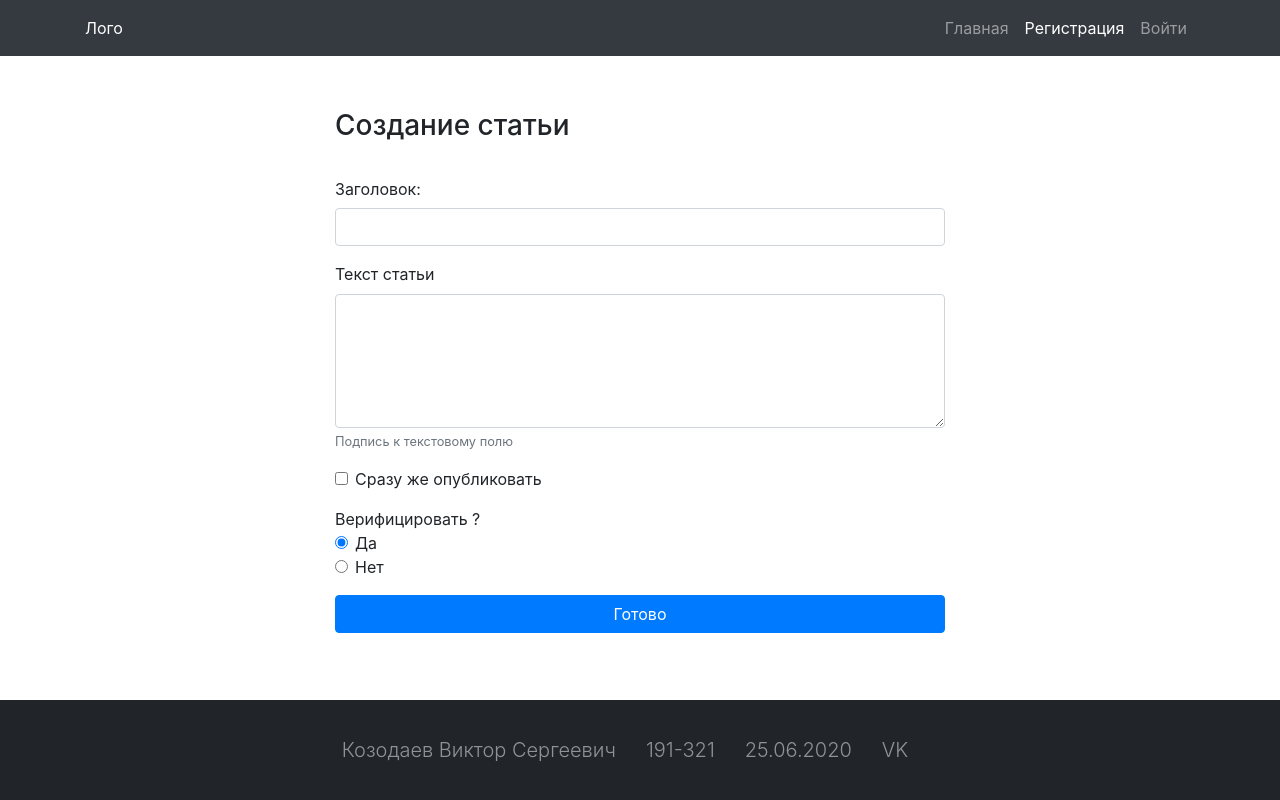
After one commit to fredikey/university, a PHP site: page /article/add.html in a window 1280 px wide. The commit adds this page. Run offline with PHP 8.4, Linux system fonts and the light colour scheme; some libraries are stand-ins or nearby versions.

Commit message:
add: layout for arcticle crud

```diff
--- /dev/null
+++ b/article/add.html
@@ -0,0 +1,110 @@
+<!doctype html>
+<html lang="en">
+<head>
+	<meta charset="UTF-8">
+	<meta name="viewport"
+	      content="width=device-width, user-scalable=no, initial-scale=1.0, maximum-scale=1.0, minimum-scale=1.0">
+	<meta http-equiv="X-UA-Compatible" content="ie=edge">
+	<!--	Add bootstrap -->
+	<link rel="stylesheet" href="https://maxcdn.bootstrapcdn.com/bootstrap/4.0.0/css/bootstrap.min.css" integrity="sha384-Gn5384xqQ1aoWXA+058RXPxPg6fy4IWvTNh0E263XmFcJlSAwiGgFAW/dAiS6JXm" crossorigin="anonymous">
+	<!--	Custom styles -->
+	<link rel="stylesheet" href="../styles/main.css">
+	<title>Exam</title>
+</head>
+<body>
+<!-- Header with Navigation -->
+<nav class="navbar navbar-expand-lg navbar-dark bg-dark static-top">
+	<div class="container">
+		<span class="logo">
+			Лого
+		</span>
+		<button class="navbar-toggler" type="button" data-toggle="collapse" data-target="#navbarResponsive" aria-controls="navbarResponsive" aria-expanded="false" aria-label="Toggle navigation">
+			<span class="navbar-toggler-icon"></span>
+		</button>
+		<div class="collapse navbar-collapse" id="navbarResponsive">
+			<ul class="navbar-nav ml-auto">
+				<li class="nav-item">
+					<a class="nav-link" href="../index.php">Главная</a>
+				</li>
+				<li class="nav-item active">
+					<a
+						class="nav-link"
+						href="../signup.php"
+					>Регистрация</a>
+				</li>
+				<li class="nav-item">
+					<a
+						class="nav-link"
+						href="../login.php"
+					>Войти</a>
+				</li>
+			</ul>
+		</div>
+	</div>
+</nav>
+<!-- create  -->
+<main class="main main__form container">
+	<h3 class="modal-title mt-5 mb-4">Создание статьи</h3>
+	<form
+		method="post"
+		name="create-form"
+		id="create-form"
+	>
+		<div class="form-group">
+			<label for="create-form-title" class="col-form-label">Заголовок:</label>
+			<input name="title" required type="text" class="form-control" id="create-form-title">
+		</div>
+		<div class="form-group">
+			<label for="text">Текст статьи</label>
+			<textarea name="text" class="form-control" id="text" rows="5"></textarea>
+			<small class="form-text text-muted">
+				Подпись к текстовому полю
+			</small>
+		</div>
+		<div class="form-group">
+			<div class="form-check">
+				<input name="publish" class="form-check-input" type="checkbox" id="check">
+				<label class="form-check-label" for="check">
+					Сразу же опубликовать
+				</label>
+			</div>
+		</div>
+		<span>
+			Верифицировать ?
+		</span>
+		<div class="form-check">
+			<input class="form-check-input" type="radio" name="verify" id="verifyYes" value="1" checked>
+			<label class="form-check-label" for="verifyYes">
+				Да
+			</label>
+		</div>
+		<div class="form-check mb-3">
+			<input class="form-check-input" type="radio" name="verify" id="verifyNo" value="0">
+			<label class="form-check-label" for="verifyNo">
+				Нет
+			</label>
+		</div>
+	</form>
+	<button type="submit" form="create-form" class="btn btn-primary">Готово</button>
+</main>
+
+<footer class="container-fluid footer">
+	<p class="footer-item lead">
+		Козодаев Виктор Сергеевич
+	</p>
+	<p class="footer-item lead">
+		191-321
+	</p>
+	<p class="footer-item lead">
+		25.06.2020
+	</p>
+	<p class="footer-item lead">
+		<a href="https://vk.com/fredikey">VK</a>
+	</p>
+</footer>
+<!-- bootstrap scripts-->
+<script src="https://code.jquery.com/jquery-3.2.1.slim.min.js" integrity="sha384-KJ3o2DKtIkvYIK3UENzmM7KCkRr/rE9/Qpg6aAZGJwFDMVNA/GpGFF93hXpG5KkN" crossorigin="anonymous"></script>
+<script src="https://cdnjs.cloudflare.com/ajax/libs/popper.js/1.12.9/umd/popper.min.js" integrity="sha384-ApNbgh9B+Y1QKtv3Rn7W3mgPxhU9K/ScQsAP7hUibX39j7fakFPskvXusvfa0b4Q" crossorigin="anonymous"></script>
+<script src="https://maxcdn.bootstrapcdn.com/bootstrap/4.0.0/js/bootstrap.min.js" integrity="sha384-JZR6Spejh4U02d8jOt6vLEHfe/JQGiRRSQQxSfFWpi1MquVdAyjUar5+76PVCmYl" crossorigin="anonymous"></script>
+</body>
+</html>
--- a/styles/main.css
+++ b/styles/main.css
@@ -23,7 +23,6 @@ body {
 	display: flex;
 	flex-direction: column;
 	flex: 1;
-	padding-top: 20px;
 	padding-bottom: 20px;
 }
 .main__form {
@@ -58,6 +57,33 @@ body {
 	color: rgba(255,255,255, 0.5);
 }
 
+.greetings {
+	margin-top: 40px;
+	margin-bottom: 40px;
+}
+/* items list */
+.list {
+	display: flex;
+	flex-direction: column;
+}
+
+.list-item {
+	margin-bottom: 30px;
+}
+
+.list-item-text {
+	max-height: 100px;
+	overflow: hidden;
+}
+.title-container {
+	display: flex;
+	align-items: center;
+	justify-content: space-between;
+}
+
+.page-item-date {
+	color: gray;
+}
 @media screen and (max-width: 991.98px){
 	.nav-login {
 		justify-content: flex-start;
```
Also changed, not shown: article/edit.html (added, +110 -0 lines), article/index.html (added, +81 -0 lines), index.php (+15 -10 lines).
